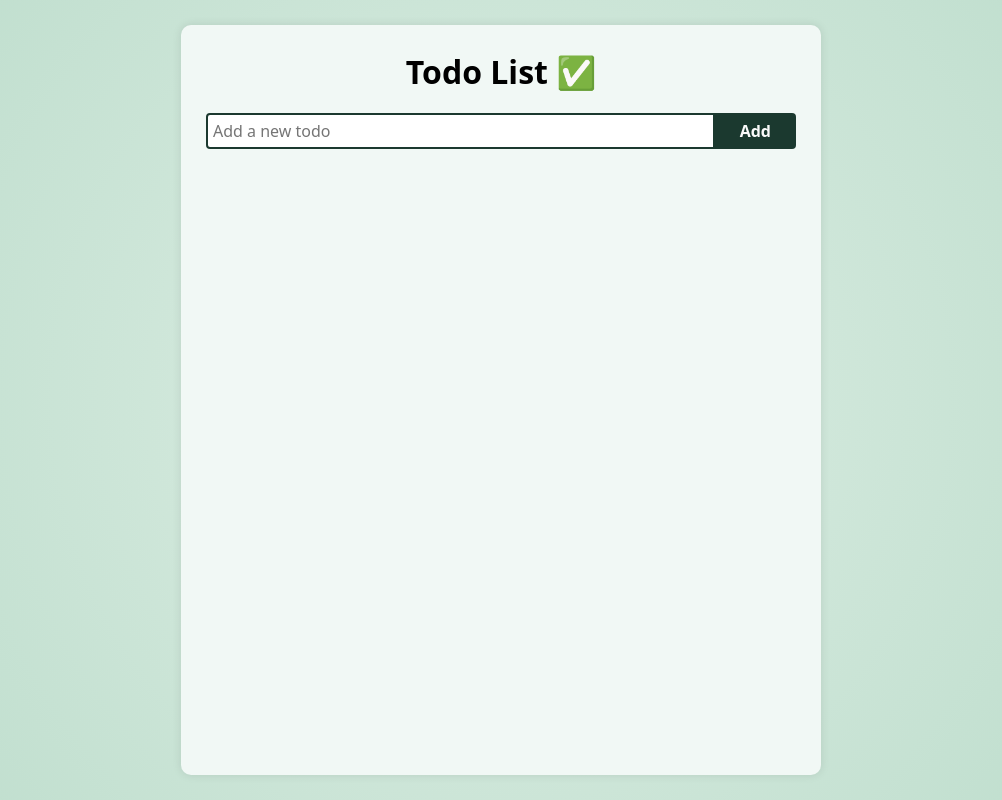
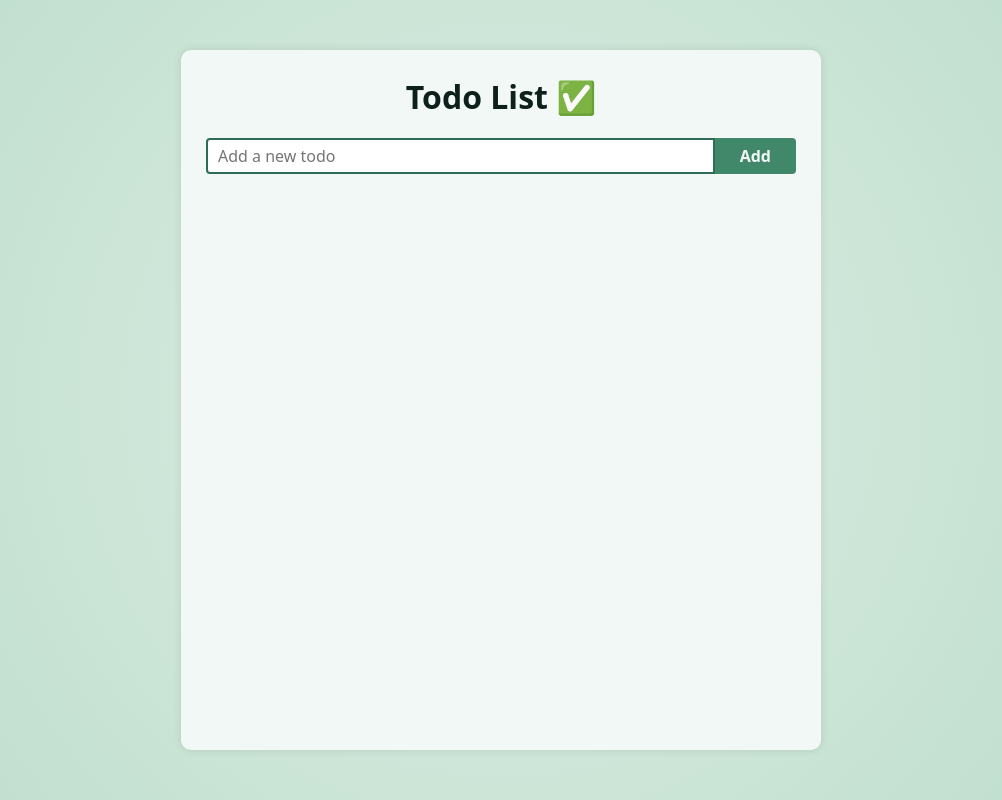
Before and after one commit to lui5gl/todo-list, a Vue app: page / in a window 1280 px wide. Shown: the whole page, without its empty margins (139-1141 px from the left). Built offline with nearby package versions, Linux system fonts and the light colour scheme.

Commit message:
Refactor Todo interface and update styles in App.vue for improved layout and aesthetics

```diff
--- a/src/App.vue
+++ b/src/App.vue
@@ -1,12 +1,7 @@
 <script setup lang="ts">
 import { ref } from "vue";
 import TodoItem from "./components/TodoItem.vue";
-
-interface Todo {
-  id: `${string}-${string}-${string}-${string}-${string}`;
-  text: string;
-  completed: boolean;
-}
+import type Todo from "./interfaces/iTodoItem";
 
 const items = ref<Todo[]>([]);
 
@@ -73,7 +68,7 @@ const handleUpdateText = (id: string, text: string) => {
 <style scoped>
 main {
   display: flex;
-  padding: 25px;
+  padding: 50px;
   min-height: 100dvh;
   justify-content: center;
   background: rgb(221, 238, 228);
@@ -97,6 +92,7 @@ h1 {
   font-size: 2rem;
   text-align: center;
   margin-bottom: 20px;
+  color: #0e201b;
 }
 
 .todo-form {
@@ -106,19 +102,34 @@ h1 {
 .todo-input {
   width: 100%;
   border: none;
-  padding: 5px;
+  padding: 5px 10px;
   border-radius: 4px 0px 0px 4px;
-  border: 2px solid #1b392f;
+  border: 2px solid #2f6c55;
+}
+
+.todo-input:focus {
+  outline: none;
+  caret-color: #2f6c55;
+}
+
+.todo-input::selection {
+  background: #2f6c55;
+  color: #f1f8f5;
 }
 
 .add-input {
   border: none;
   cursor: pointer;
-  color: #fafafa;
+  color: #f1f8f5;
   font-weight: 700;
-  padding: 5px 25px;
-  background: #1b392f;
+  padding: 0 25px;
+  background: #41886b;
   border-radius: 0px 4px 4px 0px;
+  transition: all 75ms ease-in-out;
+}
+
+.add-input:hover {
+  background: #2f6c55;
 }
 
 li {
--- /dev/null
+++ b/src/interfaces/iTodoItem.ts
@@ -0,0 +1,5 @@
+export default interface Todo {
+  id: `${string}-${string}-${string}-${string}-${string}`;
+  text: string;
+  completed: boolean;
+}
```
